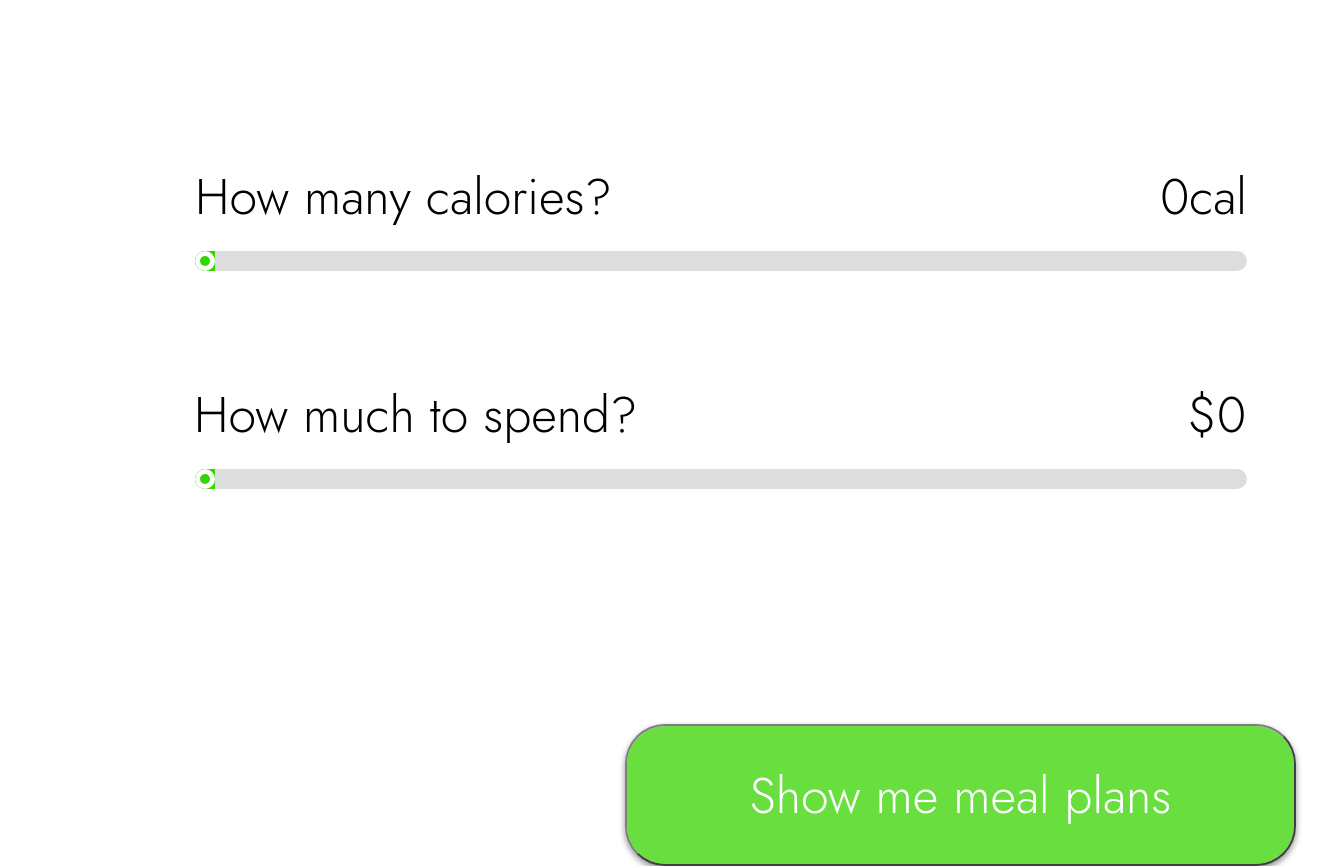
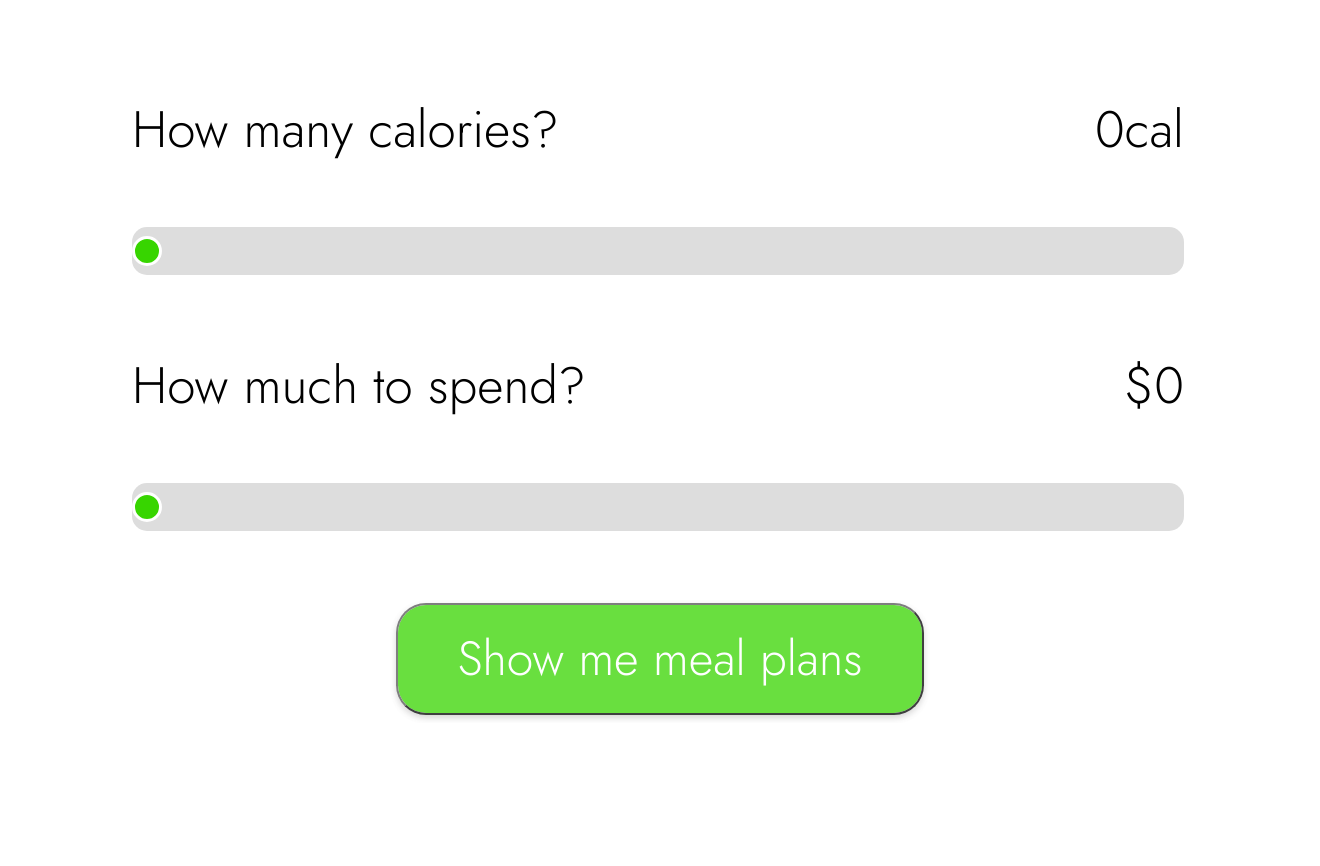
Before and after one commit to ridz-rs/Food-Planner, a Flask app: page / in a window 1320 px wide. Shown: the part 77-943 px from the top of the page. After the commit the page ends 797 px from the top, so only its background shows below. Run offline with Flask 2, Linux system fonts and the light colour scheme; some libraries are stand-ins or nearby versions.

Commit message:
switched to relative units

```diff
--- a/PlannerV2/model.py
+++ b/PlannerV2/model.py
@@ -2,10 +2,11 @@ import csv
 import random
 from flask import Flask, request
 from flask.templating import render_template
+from flask_scss import Scss
 from flask import jsonify
 
 app = Flask(__name__)
-
+Scss(app, static_dir='static', asset_dir='static/css')
 
 @app.route("/")
 def index():
--- a/PlannerV2/static/css/index.css
+++ b/PlannerV2/static/css/index.css
@@ -8,164 +8,128 @@ header {
   font-size: 60px;
   font-family: Jost, sans-serif;
   margin: 0px 0px 0px 0px;
-  padding: 0px; }
-
-#submit {
-  top: 801px;
-  left: 625px;
-  width: 671px;
-  height: 142px;
-  background: #37D500 0% 0% no-repeat padding-box;
-  box-shadow: 0px 3px 6px #00000099;
-  border-radius: 40px;
-  opacity: 0.75;
-  text-align: cneter;
-  font-size: 50px;
-  font-family: Jost;
-  letter-spacing: 0px;
-  color: #FFFFFF;
-  position: absolute; }
+  padding: 0px;
+}
 
 #calories {
-  top: 236px;
-  left: 195px;
+  top: 21%;
+  left: 10%;
   width: 79.6875%;
-  height: 50px;
+  height: 15%;
   text-align: left;
-  font-size: 50px;
+  font-size: 320%;
   font-family: Jost;
-  letter-spacing: 0px;
+  letter-spacing: 0%;
+  color: black;
+  opacity: 1;
+  position: absolute;
+  justify-content: space-between;
+  display: flex;
+}
+
+#calorieslider {
+  top: 38%;
+  overflow: hidden;
+  width: 79.6875%;
+  height: 6%;
+  left: 10%;
+  display: flex;
+  position: absolute;
+}
+
+#budget {
+  top: 53%;
+  left: 10%;
+  width: 79.6875%;
+  height: 15%;
+  text-align: left;
+  font-size: 320%;
+  font-family: Jost;
+  letter-spacing: 0%;
   color: #000000;
   opacity: 1;
   position: absolute;
   justify-content: space-between;
-  display: flex; }
+  display: flex;
+}
 
-#budget {
-  top: 454px;
-  left: 194px;
+#budgetslider {
+  top: 70%;
   width: 79.6875%;
-  height: 68px;
-  text-align: left;
-  font-size: 50px;
+  height: 6%;
+  left: 10%;
+  display: flex;
+  position: absolute;
+}
+
+#submit {
+  width: 40%;
+  height: 14%;
+  top: 85%;
+  bottom: 5%;
+  left: 30%;
+  background: #37D500 0% 0% no-repeat padding-box;
+  box-shadow: 0px 3px 6px #6e6b6b5d;
+  border-radius: 30px;
+  opacity: 0.75;
+  text-align: center;
+  font-size: 300%;
   font-family: Jost;
   letter-spacing: 0px;
-  color: #000000;
-  opacity: 1;
+  color: #FFFFFF;
   position: absolute;
-  justify-content: space-between;
-  display: flex; }
-
-#submit:hover {
-  opacity: 1; }
-
-#OutputId1 {
-  animation-name: numbers;
-  animation-duration: 2s;
-  animation-iteration-count: 1; }
-
-@keyframes numbers {
-  from {
-    transform: translateY(-10em); }
-  to {
-    transform: translateY(0); } }
-#calorieslider {
-  top: 328px;
-  left: 195px; }
-
-#budgetslider {
-  top: 546px;
-  left: 195px; }
-
-input[type=range] {
-  width: 79.6875%;
-  height: 20px;
-  margin: auto;
-  -webkit-appearance: none;
-  position: absolute;
-  overflow: hidden;
-  cursor: pointer;
-  border-radius: 15px;
-  /* iOS */ }
-
-::-webkit-slider-runnable-track {
-  background: #ddd;
-  height: 20px;
-}
-
-/*
- * 1. Set to 0 width and remove border for a slider without a thumb
- */
-::-webkit-slider-thumb {
-  -webkit-appearance: none;
-  width: 20px;
-  /* 1 */
-  height: 20px;
-  background-color: #37D500;
-  box-shadow: -100vw 0 0 100vw #37D500;
-  border: 15px solid white;
-  /* 1 */
-  border-width: 5px;
-  border-radius: 50% !important;
-}
-
-::-moz-range-track {
-  height: 20px;
-  background: #ddd;
-}
-
-::-moz-range-thumb {
-  height: 20px;
-  width: 20px;
-  border: 15px solid white;
-  /* 1 */
-  border-radius: 50% !important;
-  box-shadow: -100vw 0 0 100vw #37D500;
-  box-sizing: border-box;
-  background-color: #37D500;
-  border-width: 5px;
-}
-
-::-ms-fill-lower {
-  background: #37D500; }
-
-::-ms-thumb {
-  height: 20px;
-  width: 20px;
-  border: 15px solid white;
-  /* 1 */
-  border-radius: 50% !important;
-  box-shadow: -100vw 0 0 100vw #37D500;
-  box-sizing: border-box;
-  background-color: #37D500;
-  border-width: 5px;
-}
-
-::-ms-ticks-after {
-  display: none; }
-
-::-ms-ticks-before {
-  display: none; }
-
-::-ms-track {
-  background: #ddd;
-  color: transparent;
-  height: 20px;
-  border: none;
-}
-
-::-ms-tooltip {
-  display: none; }
-
-#submit {
   transition-property: opacity, border-radius;
   transition-duration: 0.5s;
   transition-timing-function: ease-in;
 }
 
 #submit:hover {
-  border-radius: 71px;
   opacity: 1;
 }
 
+@media screen and (-webkit-min-device-pixel-ratio: 0) {
+  input[type=range] {
+    overflow: hidden;
+    -webkit-appearance: none;
+    background-color: #ddd;
+    border-radius: 15px;
+    /* iOS */
+  }
+
+  input[type=range]::-webkit-slider-runnable-track {
+    -webkit-appearance: none;
+    color: #37D500;
+  }
+
+  ::-webkit-slider-thumb {
+    -webkit-appearance: none;
+    width: 30px;
+    /* 1 */
+    height: 30px;
+    background-color: #37D500;
+    box-shadow: -79.6875% 0 0 79.6875% black;
+    border: 15px solid white;
+    /* 1 */
+    border-width: 3px;
+    border-radius: 50% !important;
+  }
+}
+/** FF*/
+input[type=range]::-moz-range-progress {
+  background-color: #37d500;
+}
+
+input[type=range]::-moz-range-track {
+  background-color: #ddd;
+}
+
+/* IE*/
+input[type=range]::-ms-fill-lower {
+  background-color: #37d500;
+}
+
+input[type=range]::-ms-fill-upper {
+  background-color: #ddd;
+}
+
 /*# sourceMappingURL=index.css.map */
--- a/PlannerV2/static/css/index.scss
+++ b/PlannerV2/static/css/index.scss
@@ -12,33 +12,40 @@ header {
     padding: 0px;
 }
 
-
-#submit {
-    top: 801px;
-    left: 625px;
-    width: 671px;
-    height: 142px;
-    background: #37D500 0% 0% no-repeat padding-box;
-    box-shadow: 0px 3px 6px #00000099;
-    border-radius: 40px;
-    opacity: 0.75;
-    text-align: cneter;
-    font-size: 50px;
-    font-family: Jost;
-    letter-spacing: 0px;
-    color: #FFFFFF;
+#calories {
+  top: 21%;
+  left: 10%;
+  width: 79.6875%;
+  height: 15%;
+  text-align: left;
+  font-size: 320%;
+  font-family: Jost;
+  letter-spacing: 0%;
+  color: black;
+  opacity: 1;
+  position: absolute;
+  justify-content: space-between;
+  display: flex;
+}
+#calorieslider {
+    top: 38%;
+    overflow: hidden;
+    width: 79.6875%;
+    height: 6%;
+    left: 10%;
+    display: flex;
     position: absolute;
 }
 
-#calories {
-    top: 236px;
-    left: 195px;
+#budget {
+    top: 53%;
+    left: 10%;
     width: 79.6875%;
-    height: 50px;
+    height: 15%;
     text-align: left;
-    font-size: 50px;
+    font-size: 320%;
     font-family: Jost;
-    letter-spacing: 0px;
+    letter-spacing: 0%;
     color: #000000;
     opacity: 1;
     position: absolute;
@@ -46,123 +53,75 @@ header {
     display: flex;
 }
 
-#budget {
-    top: 454px;
-    left: 194px;
+#budgetslider {
+    top: 70%;
     width: 79.6875%;
-    height: 68px;
-    text-align: left;
-    font-size: 50px;
-    font-family: Jost;
-    letter-spacing: 0px;
-    color: #000000;
-    opacity: 1;
+    height: 6%;
+    left: 10%;
+    display: flex;
     position: absolute;
-    justify-content: space-between;
-    display: flex;
-}
-
-#submit:hover {
-    opacity: 1;
-}
-
-#calorieslider {
-    top: 328px;
-    left: 195px;
-}
-
-#budgetslider {
-    top: 546px;
-    left: 195px;
-}
-
-input[type="range"] {
-    width: 79.6875%;
-    height: 20px;
-    margin: auto;
-    -webkit-appearance: none;
-    position: absolute;
-    overflow: hidden;
-    cursor: pointer;
-    border-radius: 15px; /* iOS */
-}
-
-::-webkit-slider-runnable-track {
-    background: #ddd;
-    height: 20px;
-}
-
-/*
- * 1. Set to 0 width and remove border for a slider without a thumb
- */
-::-webkit-slider-thumb {
-    -webkit-appearance: none;
-    width: 20px; /* 1 */
-    height: 20px;
-    background-color: #37D500;
-    box-shadow: -100vw 0 0 100vw  #37D500;
-    border: 15px solid white; /* 1 */
-    border-width: 5px;
-    border-radius: 50% !important;
-}
-
-::-moz-range-track {
-    height: 20px;
-    background: #ddd;
-}
-
-::-moz-range-thumb {
-    height: 20px;
-    width: 20px;
-    border: 15px solid white; /* 1 */
-    border-radius: 50% !important;
-    box-shadow: -100vw 0 0 100vw  #37D500;
-    box-sizing: border-box;
-    background-color: #37D500;
-    border-width: 5px;
-}
-
-::-ms-fill-lower {
-    background: #37D500;
-}
-
-::-ms-thumb {
-    height: 20px;
-    width: 20px;
-    border: 15px solid white; /* 1 */
-    border-radius: 50% !important;
-    box-shadow: -100vw 0 0 100vw  #37D500;
-    box-sizing: border-box;
-    background-color: #37D500;
-    border-width: 5px;
-}
-
-::-ms-ticks-after {
-    display: none;
-}
-
-::-ms-ticks-before {
-    display: none;
-}
-
-::-ms-track {
-    background: #ddd;
-    color: transparent;
-    height: 20px;
-    border: none;
-}
-
-::-ms-tooltip {
-    display: none;
 }
 
 #submit {
+    width: 40%;
+    height: 14%;
+    top: 85%;
+    bottom: 5%;
+    left: 30%;
+    background: #37D500 0% 0% no-repeat padding-box;
+    box-shadow: 0px 3px 6px #6e6b6b5d;
+    border-radius: 30px;
+    opacity: 0.75;
+    text-align: center;
+    font-size: 300%;
+    font-family: Jost;
+    letter-spacing: 0px;
+    color: #FFFFFF;
+    position: absolute;
     transition-property: opacity, border-radius;
     transition-duration: 0.5s;
     transition-timing-function: ease-in;
 }
 
 #submit:hover {
-    border-radius: 71px;
     opacity: 1;
 }
+@media screen and (-webkit-min-device-pixel-ratio:0) {
+input[type="range"] {
+    overflow: hidden;
+    -webkit-appearance: none;
+    background-color: #ddd;
+    border-radius: 15px; /* iOS */
+}
+
+input[type="range"]::-webkit-slider-runnable-track {
+    -webkit-appearance: none;
+    color:#37D500;
+}
+
+::-webkit-slider-thumb {
+    -webkit-appearance: none;
+    width: 30px; /* 1 */
+    height: 30px;
+    background-color: #37D500; //inner circle colour
+    box-shadow: -79.6875% 0 0 79.6875% black;
+    border: 15px solid white; /* 1 */
+    border-width: 3px;
+    border-radius: 50% !important;
+}
+}
+
+/** FF*/
+input[type="range"]::-moz-range-progress {
+    background-color: #37d500;
+  }
+  input[type="range"]::-moz-range-track {
+    background-color: #ddd;
+  }
+  /* IE*/
+  input[type="range"]::-ms-fill-lower {
+    background-color: #37d500;
+  }
+  input[type="range"]::-ms-fill-upper {
+    background-color: #ddd;
+  }
```
Also changed, not shown: PlannerV2/RecursiveTimsbot.py (+31 -16 lines), PlannerV2/TimsData.csv (+11 -1 lines), PlannerV2/bg.png (deleted), PlannerV2/static/js/script.js (line endings or trailing spaces), 2 other files.
